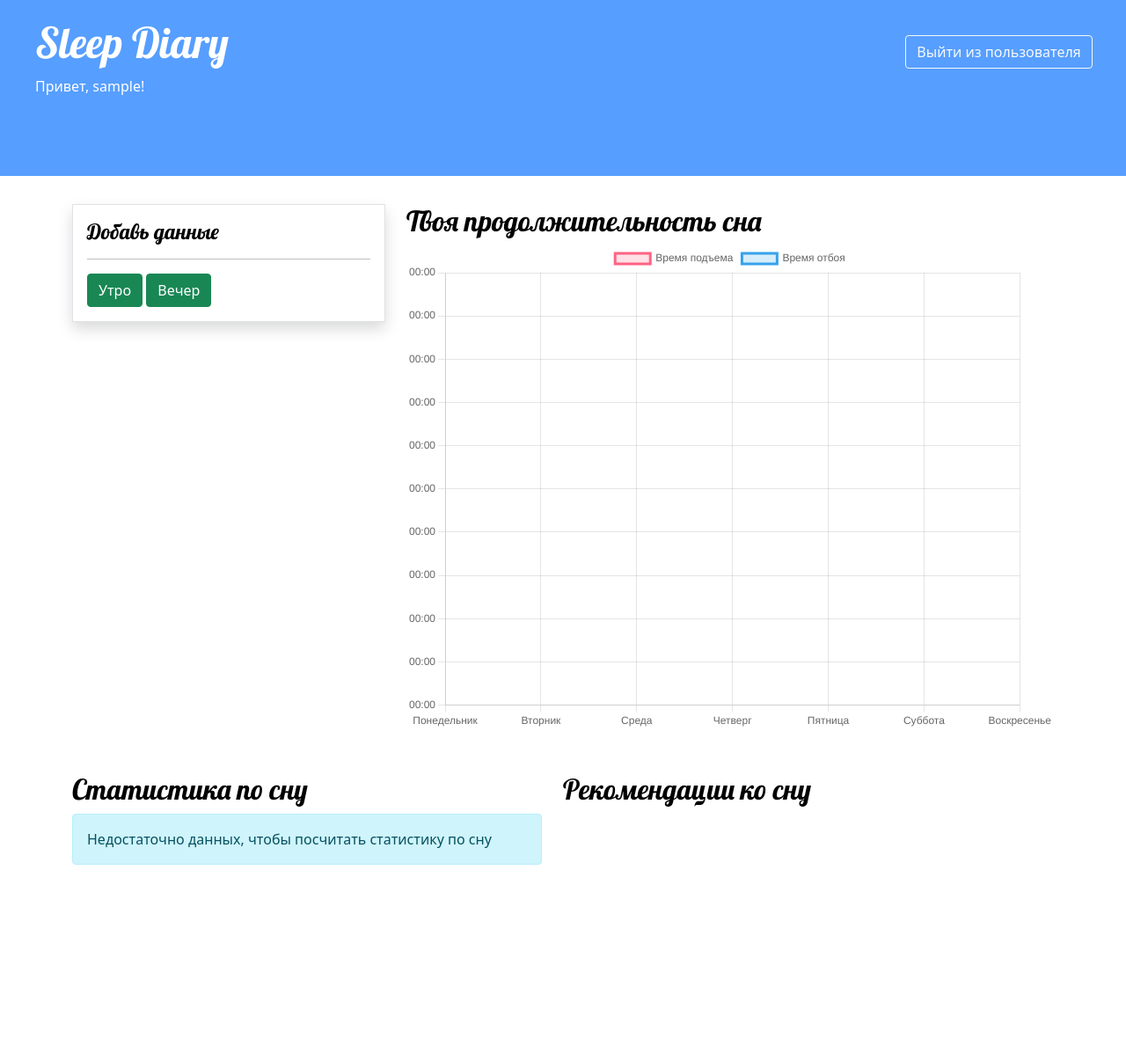
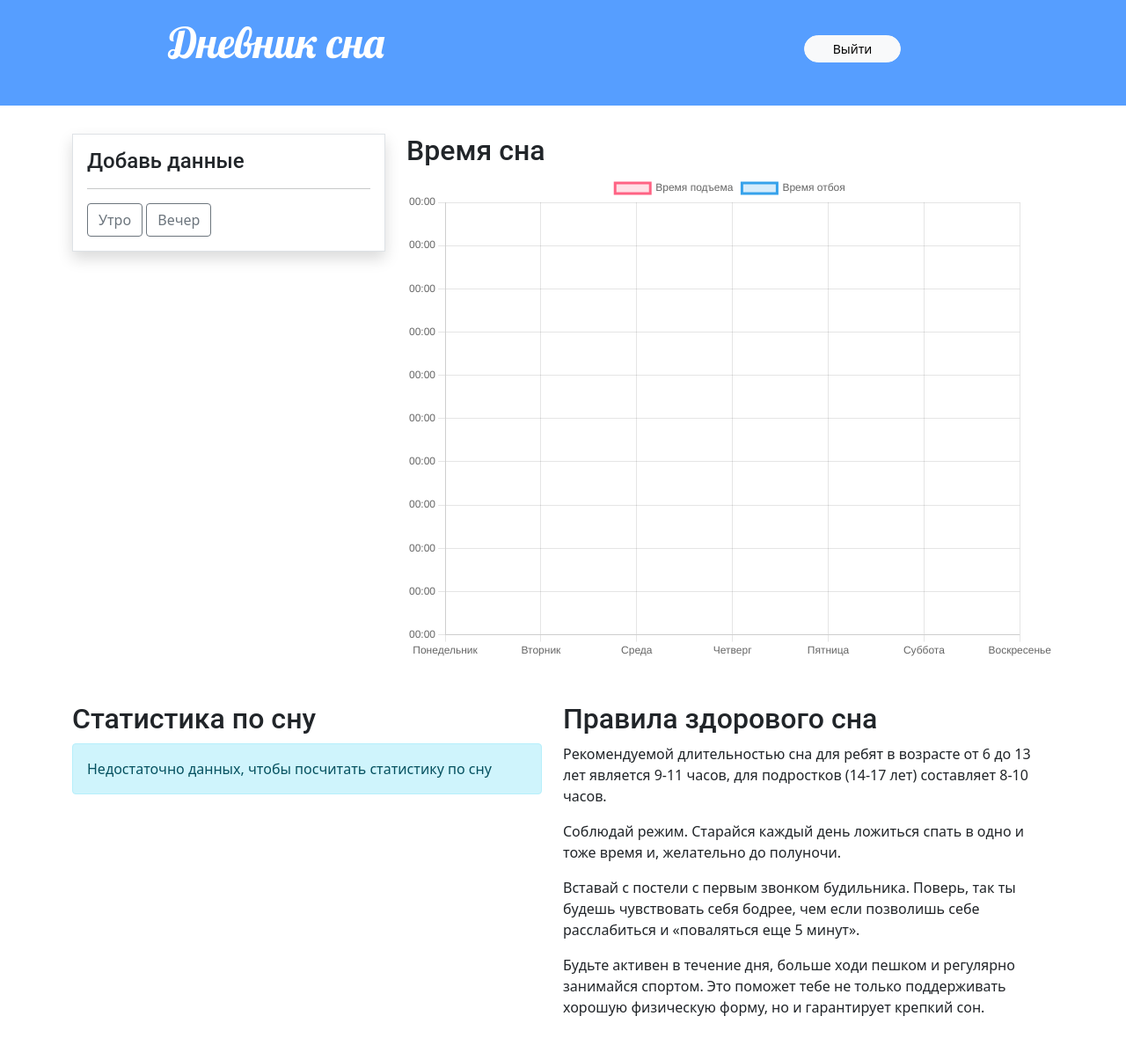
Before and after one commit to Milamilka/Diplom, a Django app: page / in a window 1280 px wide. Shown: the whole page at 88% size. Before the commit the page ends 983 px from the top, so only its background shows below. Run offline with Django 3.2, Linux system fonts and the light colour scheme; the visitor is signed in with stand-in values (Sample User, id 1); data that the repository does not hold is empty; some libraries are stand-ins or nearby versions.

Commit message:
full all

```diff
--- a/blog/models.py
+++ b/blog/models.py
@@ -88,20 +88,23 @@ class SleepAction(models.Model):
         sleepEndTimeMinutes = self.Night_Time.minute if self.Night_Time else 0
         sleepEndTimeMinutesTotal = sleepEndTimeHour * 60 + sleepEndTimeMinutes
 
-        return sleepEndTimeMinutesTotal
+        return int(sleepEndTimeMinutesTotal)
 
     def getNightTimeHours(self):
         return round(self.getNightTimeMinutes() / 60, 2)
 
     def getSleepDurationHours(self):
         prevWeekDay = getPrevWeekDay(self.Week_Day)
-        sleepRecordForPrevDay = SleepAction.withUser(self.User).get(Week_Day=prevWeekDay) if SleepAction.withUser(self.User).filter(Week_Day=prevWeekDay).exists() else None
+        sleepRecordForPrevDay = SleepAction.withUser(self.User).get(Week_Day=prevWeekDay) \
+            if SleepAction.withUser(self.User).filter(Week_Day=prevWeekDay, Morning_Time__isnull=False, Night_Time__isnull=False).exists() \
+            else None
 
         if (not sleepRecordForPrevDay):
             return float(0)
 
+
+        sleepStartTimeMinutesTotal = sleepRecordForPrevDay.getNightTimeMinutes()
         sleepEndTimeMinutesTotal = self.getMorningTimeMinutes()
-        sleepStartTimeMinutesTotal = sleepRecordForPrevDay.getNightTimeMinutes()
 
         durationTimeMinutes = (1440 - sleepStartTimeMinutesTotal) + sleepEndTimeMinutesTotal
         durationTimeHours = durationTimeMinutes / 60
@@ -110,16 +113,22 @@ class SleepAction(models.Model):
 
     @staticmethod
     def getAverageSleepDuration(user):
-        allSleepRecords = SleepAction.withUser(user).all()
+        userCompleteSleepRecords = SleepAction.withUser(user)\
+            .filter(Morning_Time__isnull=False, Night_Time__isnull=False)\
+            .all()
 
-        if (not allSleepRecords.exists()):
+        if (not userCompleteSleepRecords.exists() or userCompleteSleepRecords.count() == 1):
             return float(0)
+
+        sleepRecordsCount = userCompleteSleepRecords.count() \
+            if userCompleteSleepRecords.count() == 7 \
+            else userCompleteSleepRecords.count() - 1
 
         averageSleepDurationTime = reduce(
             (lambda average, sleepRecord: average + sleepRecord.getSleepDurationHours()),
-            list(allSleepRecords),
+            list(userCompleteSleepRecords),
             0
-        ) / allSleepRecords.count()
+        ) / sleepRecordsCount
 
         return averageSleepDurationTime
 
@@ -144,7 +153,7 @@ class SleepAction(models.Model):
 
     @staticmethod
     def getAverageSleepEndTime(user):
-        sleepRecordsThatHaveAwakeQualityFourOrFive = SleepAction.withUser(user).filter(Awake_Sleep__gte=4).all()
+        sleepRecordsThatHaveAwakeQualityFourOrFive = SleepAction.withUser(user).filter(Awake_Sleep__gte=3).all()
 
         if (sleepRecordsThatHaveAwakeQualityFourOrFive.count() == 0):
             return (0, 0)
--- a/blog/templates/blog/base.html
+++ b/blog/templates/blog/base.html
@@ -1,7 +1,7 @@
 {% load static %}
 <html>
     <head>
-        <title>Sleep Diary</title>
+        <title>Дневник сна</title>
         <link rel="stylesheet" href="{% static 'css/blog.css' %}">
         <link href="https://cdn.jsdelivr.net/npm/bootstrap@5.0.0-beta3/dist/css/bootstrap.min.css" rel="stylesheet">
         <link href="https://fonts.googleapis.com/css?family=Lobster&subset=latin,cyrillic" rel="stylesheet" type="text/css">
@@ -11,30 +11,24 @@
         <script data-require="jquery" data-semver="3.1.1" src="https://ajax.googleapis.com/ajax/libs/jquery/3.1.1/jquery.min.js"></script>
     </head>
 
-    <body style="color: black;background-color: #ffffff;">
-        <div class="page-header" style="background-color: #569EFF; height: 25%;">
-            <h1><a href="/">Sleep Diary</a></h1>
+    <body>
+        <div class="page-header" style="background-color: #569EFF; height: 15%;">
+            <h1><a href="/" style="float: left; position: absolute; left: 15%;">Дневник сна</a></h1>
             {% if user.is_authenticated %}
-                <p style="color: #ffffff;">Привет, {{ user.username }}!</p>
-
-
-
                 <form action="{% url 'logout' %}">
-                    <button style="float: right; position: absolute; top: 5%; right: 3%;" class="btn btn-outline-light" type="submit">Выйти из пользователя</button>
+                    <button style="float: right; position: absolute; top: 5%; right: 20%; border-radius: 35px; width: 110px;" class="btn btn btn-light btn-sm" type="submit">Выйти</button>
                 </form>
             {% else %}
-                <p style="color: #ffffff;">Чтобы продолжить, давай узнаем кто ты!</p>
-                <div class="logbutton" style="float: right; position: absolute; top: 5%; right: 3%;">
+                <div class="logbutton" style="float: right;">
                     <form action="{% url 'login' %}">
-                        <button style="float: right;" type="submit" class="btn btn-outline-light">Войти</button>
+                        <button style="float: right; position: absolute; top: 5%; right: 35%; border-radius: 35px; width: 80px;" type="submit" class="btn btn btn-light btn-sm">Войти</button>
                     </form>
-                    <br>
+
                     <form action="{% url 'regist' %}">
-                        <button style="float: right;" type="submit" class="btn btn-outline-light">Регистрация</button>
+                        <button style="float: right; position: absolute; top: 5%; right: 20%; border-radius: 35px; width: 110px;" type="submit" class="btn btn btn-light btn-sm">Регистрация</button>
                     </form>
                 </div>
             {% endif %}
-
         </div>
         {% block auth %}
         {% endblock %}
@@ -45,8 +39,30 @@
 
                 {% endblock %}
             </div>
+        {% else %}
+
         {% endif %}
         <script src="https://cdn.jsdelivr.net/npm/bootstrap@5.0.0-beta3/dist/js/bootstrap.bundle.min.js" integrity="sha384-JEW9xMcG8R+pH31jmWH6WWP0WintQrMb4s7ZOdauHnUtxwoG2vI5DkLtS3qm9Ekf" crossorigin="anonymous"></script>
         <script src="https://code.jquery.com/jquery-3.5.1.slim.min.js" integrity="sha384-DfXdz2htPH0lsSSs5nCTpuj/zy4C+OGpamoFVy38MVBnE+IbbVYUew+OrCXaRkfj" crossorigin="anonymous"></script>
     </body>
+
+    {% if form %}
+    {% else %}
+        {% if user.is_authenticated %}
+        {% else %}
+            <body>
+                <img src="https://image.freepik.com/free-vector/cute-bear-sleeping-on-the-moon-illustration_41984-294.jpg" weight="300px" height="500px" style="float: left; position: absolute; top: 20%; left: 5%">
+                <div style="margin-left: 45%; margin-top: 5%; font-size:x-large;"><strong>Добро пожаловать!</strong></div>
+                <div style="margin-left: 40%; margin-top: 3%; width: 700px;">
+                    Этот проект про самый сложный и важный процесс — сон человека.<br>
+                    Здоровый сон  – залог здоровья, бодрости, хорошего физического и эмоционального состояния. Именно поэтому так важо следить за его качеством, высыпаться.<br>
+                    Для этого и создано данное приложения. Скорее регистрируйся, если еще не бывал здесь.<br>
+                    <p></p>
+                    А для того, чтобы подробнее познакомиться с плавилами здорового сна переходи к главе
+                    <p><a href="https://topskills.herokuapp.com/third/third_chapters_HealthySleep/">"Здоровый сон"</a></p>
+                </div>
+            </body>
+        {% endif %}
+    {% endif %}
+
 </html>
--- a/blog/templates/login.html
+++ b/blog/templates/login.html
@@ -10,9 +10,9 @@
             </div>
         {% endfor %}
     {% endif %}
-    <div class="col-md-6 offset-md-3">
+    <div class="col-md-6 offset-md-3" style="margin-left: auto; margin-right: auto; width: 500px;">
         <form method="POST">
-        <h3 class="text-center">Авторизация</h3>
+            <p class="text-center"><font face="roboto" size="6">Авторизация</font></p>
             <hr>
             {% csrf_token %}
             {{form|crispy}}
--- a/blog/templates/registr.html
+++ b/blog/templates/registr.html
@@ -10,9 +10,9 @@
     </div>
 {% endif %}
 
-<div class="row" style="margin-bottom: auto; margin-top: 20px; margin-left: auto; margin-right: auto;">
+<div class="row" style="margin-bottom: 400px; margin-top: 20px; margin-left: auto; margin-right: auto;">
     <div class="col-md-6 offset-md-3">
-        <h2 class="text-center">Регистрация</h2>
+        <p class="text-center"><font face="roboto" size="6">Регистрация</font></p>
         <hr>
         <form method="post">
             {% csrf_token %}
--- a/blog/templates/sleep/index.html
+++ b/blog/templates/sleep/index.html
@@ -5,17 +5,17 @@
 <div class="row mt-3 pt-3">
     <div class="col-md-4">
         <div class="border p-3 shadow">
-            <h4>Добавь данные</h4>
+            <h4><font face="roboto" size="5">Добавь данные</font></h4>
             <hr>
-                <input name="day" class="btn btn-success btn-block"
+                <input name="day" class="btn btn-outline-secondary btn-block"
                        type="submit" value="Утро" onclick="window.location.href='{% url 'index_day' %}'">
-                <input name="night" class="btn btn-success btn-block"
+                <input name="night" class="btn btn-outline-secondary btn-block"
                        type="submit" value="Вечер" onclick="window.location.href='{% url 'index_night' %}'">
         </div>
     </div>
 
     <div class="col-md-8">
-        <h2>Твоя продолжительность сна</h2>
+        <h2><font face="roboto" size="6">Время сна</font></h2>
         <canvas id="myChart" width="400" height="300"></canvas>
         {% include './chart.html' %}
 
@@ -30,7 +30,7 @@
     </div>
     <div class="row mt-5 mb-5">
         <div class="col">
-            <h2>Статистика по сну</h2>
+          <h2><font face="roboto" size="6">Статистика по сну</font></h2>
             {% if hasSleepData %}
               <table class="table">
                 <thead>
@@ -69,10 +69,19 @@
             {% endif %}
         </div>
         <div class="col">
-            <h2>Рекомендации ко сну</h2>
-            {% if isMoreSleepRecommended %}
-                <div class="alert alert-warning">Тебе нужно больше спать!</div>
-            {% endif %}
+          <h2><font face="roboto" size="6">Правила здорового сна</font></h2>
+            <div>
+              Рекомендуемой длительностью сна для ребят в возрасте от 6 до 13 лет является 9-11 часов, для подростков (14-17 лет) составляет 8-10 часов.
+              <br>
+              <p></p>
+              Соблюдай режим. Старайся каждый день ложиться спать в одно и тоже время и, желательно до полуночи.
+              <br>
+              <p></p>
+              Вставай с постели с первым звонком будильника. Поверь, так ты будешь чувствовать себя бодрее, чем если позволишь себе расслабиться и «поваляться еще 5 минут».
+              <br>
+              <p></p>
+              Будьте активен в течение дня, больше ходи пешком и регулярно занимайся спортом. Это поможет тебе не только поддерживать хорошую физическую форму, но и гарантирует крепкий сон.
+            </div>
         </div>
     </div>
 </div>
```
Also changed, not shown: blog/templates/blog/сон.png (added), blog/templates/sleep/chart.html (line endings or trailing spaces). Lines whose indentation alone changed are shown as unchanged.
